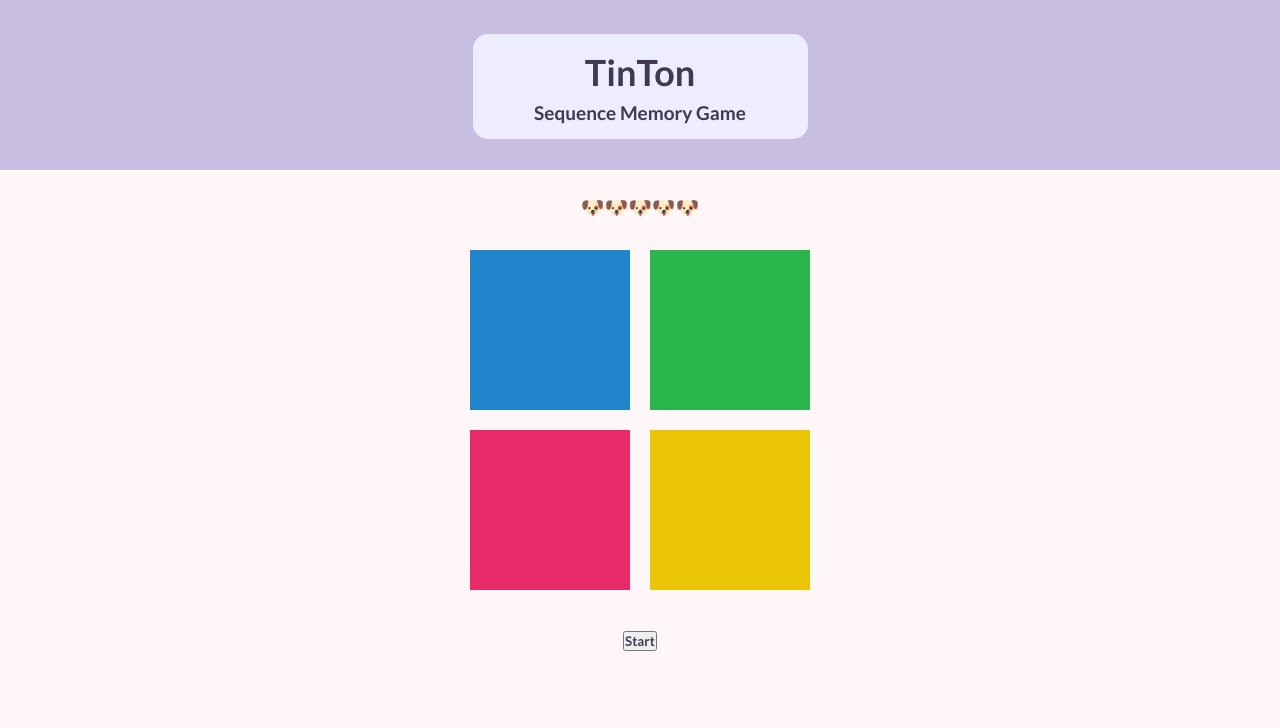
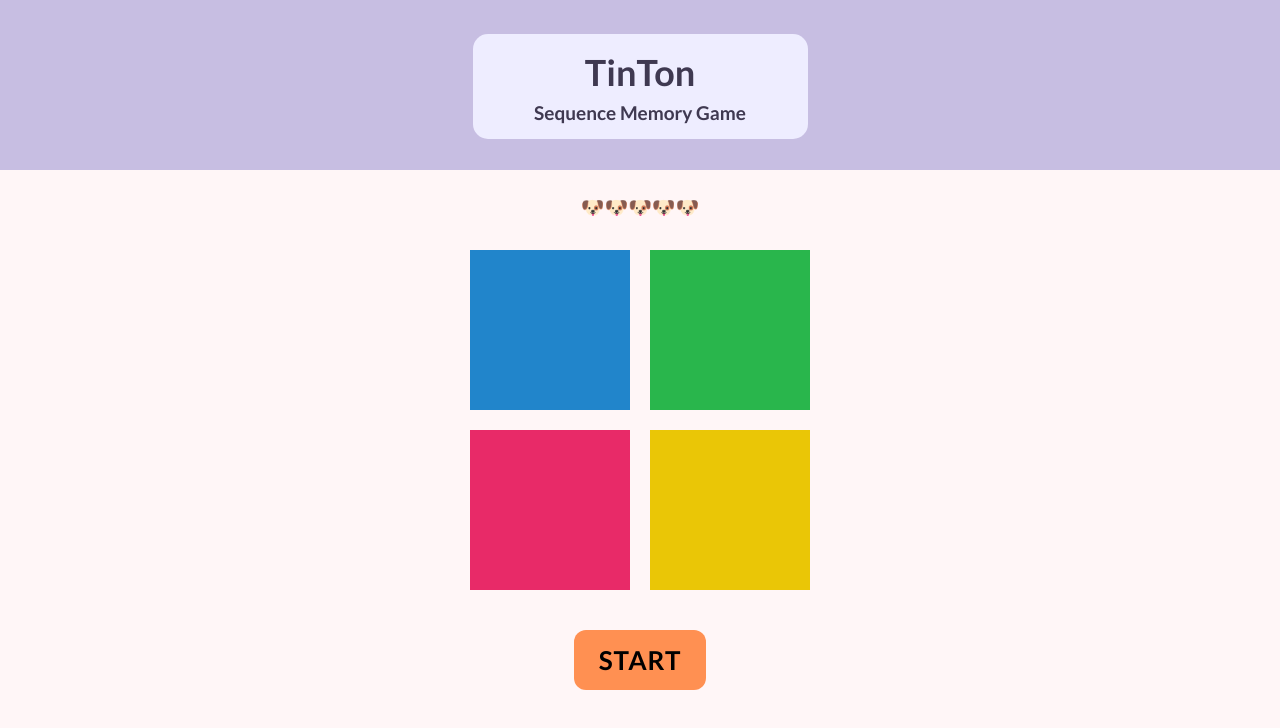
Before and after one commit to WeraGitHub/TinTon_React, a React (Create React App) app: page / in a window 1280 px wide. Shown: the top 728 px of the page. Built offline with nearby package versions, Linux system fonts and the light colour scheme.

Commit message:
Style start button

```diff
--- a/src/components/StartButton.css
+++ b/src/components/StartButton.css
@@ -0,0 +1,10 @@
+.start-button {
+    color: black;
+    background-color: #FF9052;
+    text-transform: uppercase;
+    border: none;
+    font-size: 26px;
+    padding: 14px 25px;
+    border-radius: 12px;
+    letter-spacing: 1px;
+}
```
